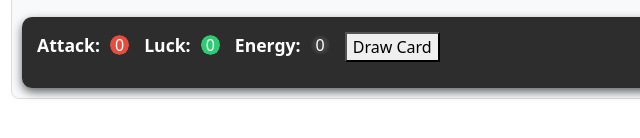
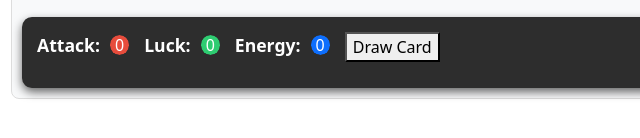
Before and after one commit to phototix/Solo-TCG, a plain HTML site: page index.html in a window 1280 px wide. Shown: the part 730-868 px from the top of the page, 229-869 px from the left. Drawn offline with nearby package versions, Linux system fonts and the light colour scheme.

Commit message:
Update style.css

```diff
--- a/assets/styles/style.css
+++ b/assets/styles/style.css
@@ -169,6 +169,10 @@ body {
   background-color: #2ecc71; /* Green for health */
 }
 
+#energy-pool {
+  background-color: #0d6efd; /* Red for attack */
+}
+
 /* Hover effect for progress bar (interactive game-like feel) */
 .progress-bar-wrapper:hover {
   box-shadow: inset 0 0 10px rgba(0, 0, 0, 0.8), 0 0 15px rgba(255, 255, 255, 0.3);
```
